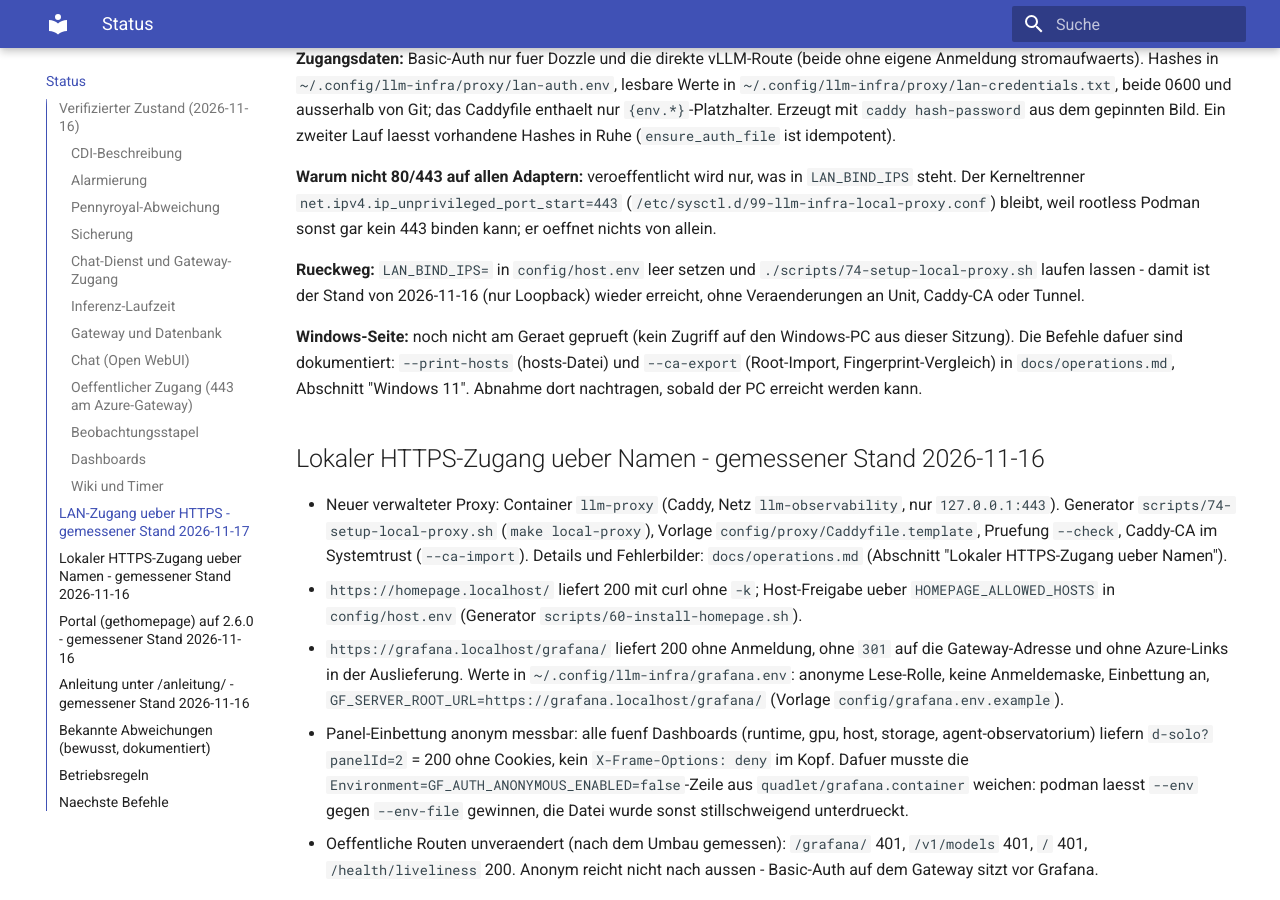
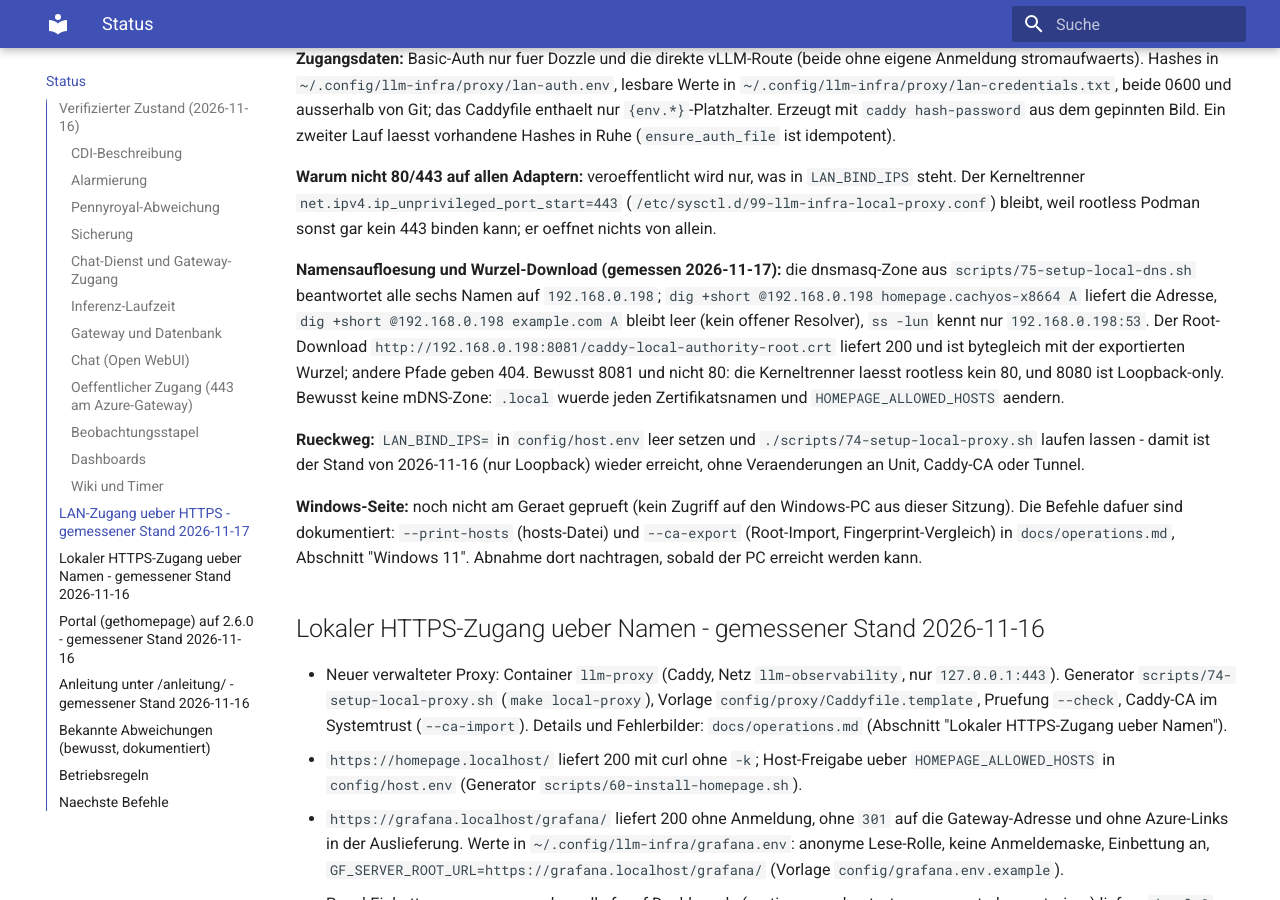
Before and after one commit to thomasdenk79-cyber/llm-infra-setup, an MkDocs documentation site: the page built from docs/status.md, in a window 1280 px wide and 900 px high, scrolled down 5482 px. Built offline with MkDocs 1.6.1 and Material for MkDocs 9.7.7, drawn with Linux system fonts in a browser that asks for light colours.

Commit message:
Record measured DNS and certificate-download state
Adds the proof commands behind the new zone (six names answered, foreign
queries empty, listener only on the LAN address) and why the download runs
on 8081 rather than 80.

Co-authored-by: Copilot <223556219+Copilot@users.noreply.github.com>

```diff
--- a/docs/status.md
+++ b/docs/status.md
@@ -290,6 +290,17 @@ Hashes in Ruhe (`ensure_auth_file` ist idempotent).
 (`/etc/sysctl.d/99-llm-infra-local-proxy.conf`) bleibt, weil rootless Podman
 sonst gar kein 443 binden kann; er oeffnet nichts von allein.
 
+**Namensaufloesung und Wurzel-Download (gemessen 2026-11-17):** die dnsmasq-Zone
+aus `scripts/75-setup-local-dns.sh` beantwortet alle sechs Namen auf
+`192.168.0.198`; `dig +short @192.168.0.198 homepage.cachyos-x8664 A` liefert die
+Adresse, `dig +short @192.168.0.198 example.com A` bleibt leer (kein offener
+Resolver), `ss -lun` kennt nur `192.168.0.198:53`. Der Root-Download
+`http://192.168.0.198:8081/caddy-local-authority-root.crt` liefert 200 und ist
+bytegleich mit der exportierten Wurzel; andere Pfade geben 404. Bewusst 8081 und
+nicht 80: die Kerneltrenner laesst rootless kein 80, und 8080 ist
+Loopback-only. Bewusst keine mDNS-Zone: `.local` wuerde jeden Zertifikatsnamen
+und `HOMEPAGE_ALLOWED_HOSTS` aendern.
+
 **Rueckweg:** `LAN_BIND_IPS=` in `config/host.env` leer setzen und
 `./scripts/74-setup-local-proxy.sh` laufen lassen - damit ist der Stand von
 2026-11-16 (nur Loopback) wieder erreicht, ohne Veraenderungen an Unit, Caddy-CA
```
